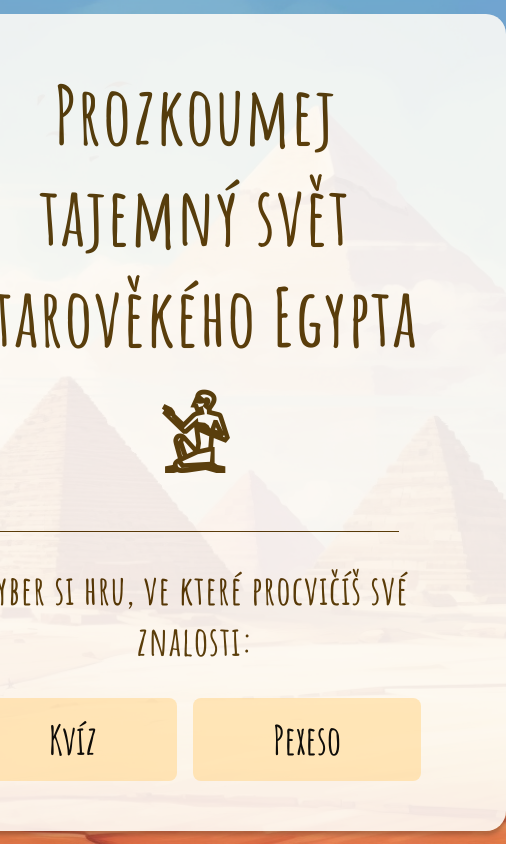
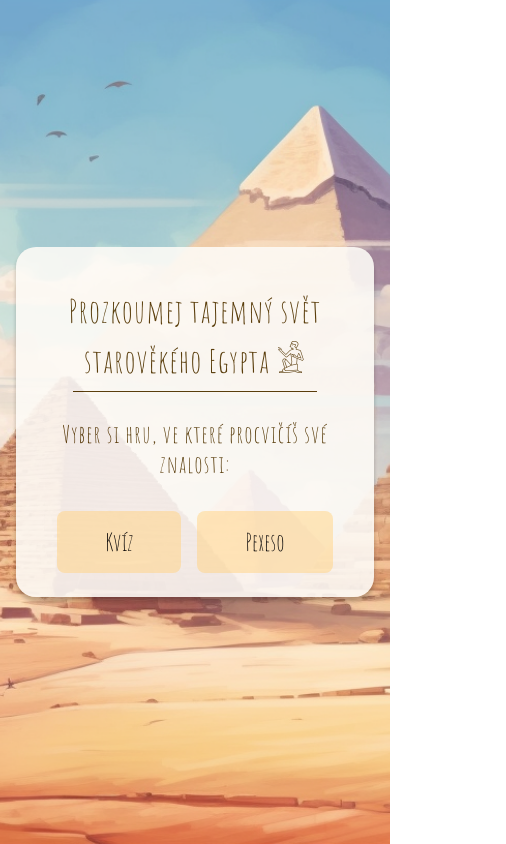
Before and after one commit to evadob/memory-game, a React (Vite) app: page / in a window 390 px wide. Shown: the whole page, 506 px wide, since content can reach past the window. Built offline with nearby package versions, Linux system fonts and the light colour scheme; no server answers.

Commit message:
feat: homepage, quiz media queries

```diff
--- a/src/Layout/Layout.module.css
+++ b/src/Layout/Layout.module.css
@@ -6,8 +6,8 @@
 }
 
 .container {
-  width: 950px;
-  background: rgba(253, 250, 246, 0.95);
+  width: 980px;
+  background: var(--bg-transparent);
   border-radius: var(--border-radius);
   box-shadow: 0px 4px 4px rgba(0, 0, 0, 0.25);
   margin: 1rem;
@@ -16,7 +16,8 @@
 }
 
 .content {
-  padding: 50px 85px;
+  padding: 3rem 3rem;
+  /* padding: 50px 85px; */
   /* width: 100%; */
 }
 
@@ -28,3 +29,17 @@
   margin: 0.5rem;
   cursor: pointer;
 }
+
+@media (max-width: 920px) {
+  .container {
+    width: 640px;
+  }
+
+  .content {
+    padding: 1.5rem 1.5rem;
+  }
+
+  .closeIcon {
+    width: 1rem;
+  }
+}
--- a/src/components/AnswerResult/AnswerResult.module.css
+++ b/src/components/AnswerResult/AnswerResult.module.css
@@ -5,18 +5,15 @@
 }
 
 .answerPhoto {
-  max-height: 340px;
+  max-height: 100%;
   margin: auto;
-}
-
-.answerPhotoIncorrect {
-  transform: rotate(180deg);
 }
 
 .answerContent {
   display: flex;
   flex-direction: column;
   gap: 1rem;
+  font-size: 2rem;
 }
 
 .answerContent h2 {
@@ -24,10 +21,12 @@
 }
 
 .answerInfo {
-  font-size: 1.5rem;
+  font-size: 2rem;
 }
 
 .answerBtn {
+  font-family: var(--font-family);
+  letter-spacing: 1px;
   padding: 20px 20px;
   border: none;
   border-radius: var(--border-radius);
@@ -36,3 +35,28 @@
   margin-left: auto;
   margin-top: auto;
 }
+
+@media (max-width: 920px) {
+  .container {
+    grid-template-columns: 1fr;
+    gap: 0.5rem;
+  }
+
+  .answerPhoto {
+    max-height: 150px;
+    margin: auto;
+  }
+
+  .answerContent h2 {
+    margin: 1rem auto 0 auto;
+    font-size: 2rem;
+  }
+  .answerBtn {
+    padding: 15px 15px;
+  }
+
+  .answerInfo {
+    font-size: 1.5rem;
+    text-align: center;
+  }
+}
--- a/src/components/Evaluation/Evaluation.module.css
+++ b/src/components/Evaluation/Evaluation.module.css
@@ -1,8 +1,21 @@
 .evaluationContent {
   font-size: 4rem;
+  color: var(--heading-main);
   text-align: center;
 }
 
 .evaluationScore {
   margin-bottom: 2rem;
+  /* color: var(--heading-main); */
 }
+
+@media (max-width: 920px) {
+  .evaluationContent {
+    font-size: 2rem;
+    text-align: center;
+  }
+
+  .evaluationScore {
+    margin-bottom: 2rem;
+  }
+}
--- a/src/components/QuizQuestion/QuizQuestion.module.css
+++ b/src/components/QuizQuestion/QuizQuestion.module.css
@@ -11,8 +11,8 @@
 }
 
 .quizQuestion h2 {
-  margin-bottom: 2rem;
-  font-size: 2.5rem;
+  margin-bottom: 1rem;
+  font-size: 2rem;
 }
 
 .quizAnswers {
@@ -25,7 +25,7 @@
 }
 
 .quizAnswers li {
-  padding: 20px 20px;
+  padding: 20px;
   border-radius: var(--border-radius);
   background-color: var(--button-pink-basic);
   cursor: pointer;
@@ -35,3 +35,31 @@
 .quizAnswers li:focus {
   background-color: var(--button-pink-hover);
 }
+
+@media (max-width: 920px) {
+  .container {
+    grid-template-columns: 1fr;
+    gap: 0.5rem;
+  }
+
+  .quizPhoto {
+    width: 100%;
+    height: 100%;
+    border-radius: 20px;
+  }
+
+  .quizQuestion h2 {
+    margin-bottom: 0.5rem;
+    font-size: 1.2rem;
+  }
+
+  .quizQuestion h2 {
+    margin-bottom: 0.5rem;
+  }
+  .quizAnswers li {
+    padding: 15px;
+    gap: 0.5rem;
+    font-size: 1rem;
+    font-weight: normal;
+  }
+}
--- a/src/index.css
+++ b/src/index.css
@@ -7,6 +7,7 @@
   --button-pink-basic: #ffe9e4;
   --button-pink-hover: #ffd8cf;
   --bg-light: #fff;
+  --bg-transparent: rgba(253, 250, 246, 0.95);
   --bg-grey: rgba(255, 255, 255, 0.2);
 
   --border-radius: 20px;
--- a/src/pages/HomePage/HomePage.module.css
+++ b/src/pages/HomePage/HomePage.module.css
@@ -51,3 +51,50 @@ h1::after {
 .btn:focus {
   background: var(--button-hover);
 }
+
+@media (max-width: 930px) {
+  h1 {
+    font-size: 4rem;
+  }
+
+  h3 {
+    font-size: 2rem;
+  }
+
+  .btn {
+    font-size: 2rem;
+  }
+}
+
+@media (max-width: 600px) {
+  h1 {
+    font-size: 3rem;
+    font-weight: normal;
+  }
+
+  h3 {
+    font-size: 1.5rem;
+    font-weight: normal;
+  }
+
+  .btn {
+    font-size: 1.5rem;
+    font-weight: normal;
+    padding: 1rem 3rem;
+  }
+}
+
+@media (max-width: 550px) {
+  h1 {
+    font-size: 2rem;
+    padding: 1.2rem;
+  }
+
+  h3 {
+    font-size: 1.5rem;
+  }
+
+  h1::after {
+    margin: 0.5rem auto;
+  }
+}
--- a/src/pages/QuizList/QuizList.module.css
+++ b/src/pages/QuizList/QuizList.module.css
@@ -12,7 +12,6 @@
   background-color: var(--button-pink-basic);
   display: flex;
   align-items: center;
-  justify-content: space-between;
   gap: 2rem;
   cursor: pointer;
   height: 7rem;
@@ -32,3 +31,49 @@
   border-radius: 50%;
   display: block;
 }
+
+@media (max-width: 920px) {
+  .quizList {
+    grid-template-columns: 1fr;
+  }
+
+  .quizList li {
+    gap: 3rem;
+  }
+
+  .quizList li .listTitle {
+    display: flex;
+    gap: 5rem;
+  }
+
+  .quizList li span {
+    margin: 0;
+  }
+
+  .quizList li .quizListNumber {
+    display: block;
+    margin-left: auto;
+    padding-right: 1rem;
+  }
+}
+
+@media (max-width: 600px) {
+  .quizList li {
+    gap: 1.5rem;
+  }
+}
+
+@media (max-width: 550px) {
+  .quizList {
+    grid-template-columns: 1fr;
+    font-size: 1.2rem;
+    /* font-weight: bold; */
+  }
+  .quizList li {
+    gap: 1rem;
+  }
+  .quizList li .listTitle {
+    flex-direction: column;
+    gap: 0.5rem;
+  }
+}
```
Also changed, not shown: src/pages/HomePage/HomePage.tsx (line endings or trailing spaces).
